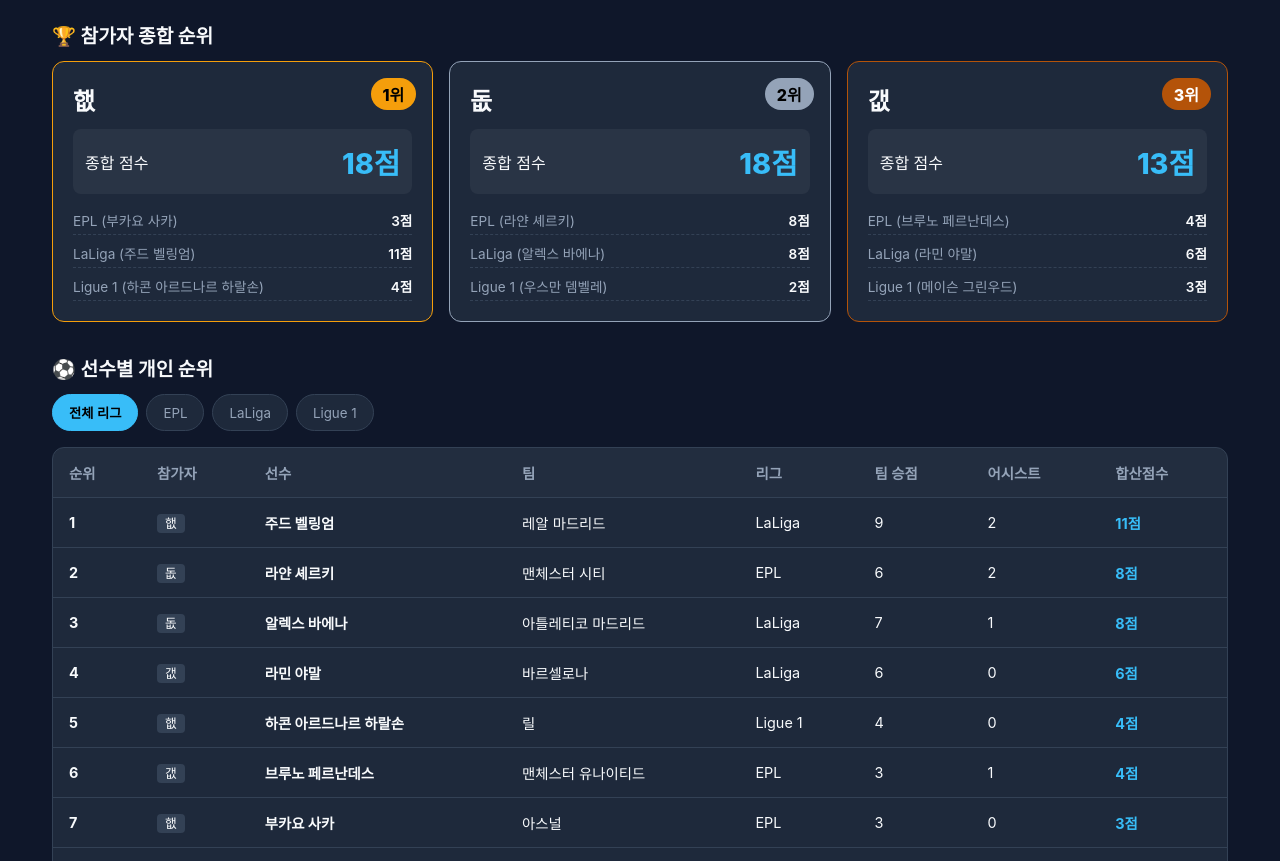
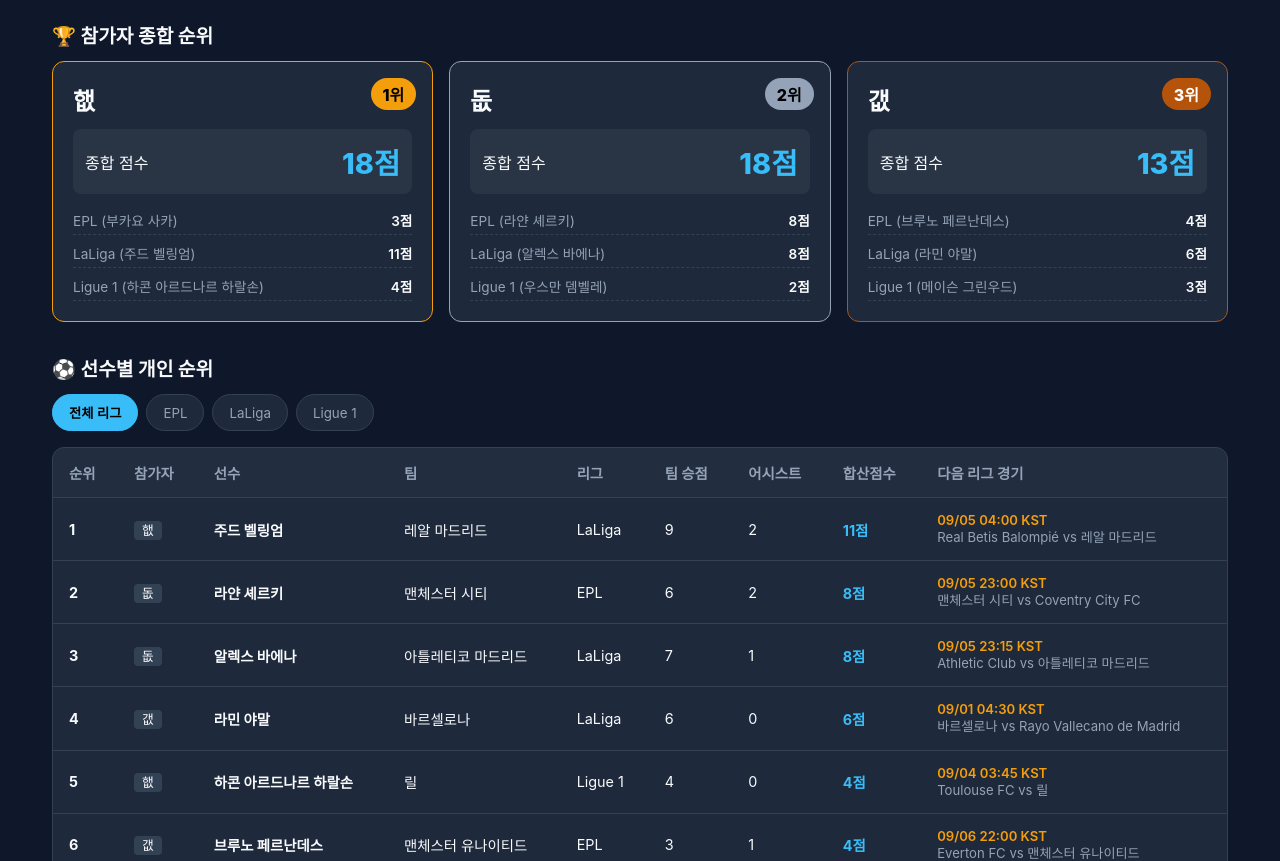
Before and after one commit to tar327-ai/football-dashboard, a plain HTML site: page index.html in a window 1280 px wide. Shown: the part 91-952 px from the top of the page. Drawn offline with Linux system fonts and the light colour scheme.

Commit message:
Update index.html

```diff
--- a/index.html
+++ b/index.html
@@ -50,11 +50,16 @@
         .filter-btn.active { background: var(--accent-blue); color: #000; border-color: var(--accent-blue); font-weight: 600; }
 
         .table-container { background: var(--card-bg); border: 1px solid var(--border-color); border-radius: 12px; overflow-x: auto; }
-        table { width: 100%; border-collapse: collapse; min-width: 600px; text-align: left; }
+        table { width: 100%; border-collapse: collapse; min-width: 750px; text-align: left; }
         th, td { padding: 14px 16px; border-bottom: 1px solid var(--border-color); font-size: 0.9rem; }
         th { background: rgba(255,255,255,0.02); color: var(--text-secondary); }
         .score-cell { color: var(--accent-blue); font-weight: 700; }
         .badge-participant { background: var(--border-color); padding: 2px 8px; border-radius: 4px; font-size: 0.8rem; }
+
+        /* 다음 경기 일정 전용 스타일 */
+        .match-info-cell { font-size: 0.82rem; line-height: 1.3; }
+        .match-date { color: var(--accent-gold); font-weight: 600; }
+        .match-vs { color: var(--text-secondary); }
     </style>
 </head>
 <body>
@@ -92,6 +97,7 @@
                         <th>팀 승점</th>
                         <th>어시스트</th>
                         <th>합산점수</th>
+                        <th>다음 리그 경기</th>
                     </tr>
                 </thead>
                 <tbody id="player-table-body"></tbody>
@@ -103,7 +109,6 @@
         let rawPlayerData = [];
         let currentFilter = 'ALL';
 
-        // 서버/로컬의 data.json 파일 호출
         async function fetchSportsData() {
             try {
                 const response = await fetch('./data.json');
@@ -174,6 +179,17 @@
             const filtered = currentFilter === 'ALL' ? players : players.filter(p => p.league === currentFilter);
 
             filtered.forEach((p, index) => {
+                // 다음 경기 일정 파싱
+                let nextMatchHTML = '<span class="match-vs">일정 없음</span>';
+                if (p.nextMatch && p.nextMatch.matchSummary) {
+                    nextMatchHTML = `
+                        <div class="match-info-cell">
+                            <div class="match-date">${p.nextMatch.matchDate}</div>
+                            <div class="match-vs">${p.nextMatch.matchSummary}</div>
+                        </div>
+                    `;
+                }
+
                 tbody.innerHTML += `
                     <tr>
                         <td style="font-weight: bold;">${index + 1}</td>
@@ -184,6 +200,7 @@
                         <td>${p.pts}</td>
                         <td>${p.assists}</td>
                         <td class="score-cell">${p.totalScore}점</td>
+                        <td>${nextMatchHTML}</td>
                     </tr>
                 `;
             });
```
